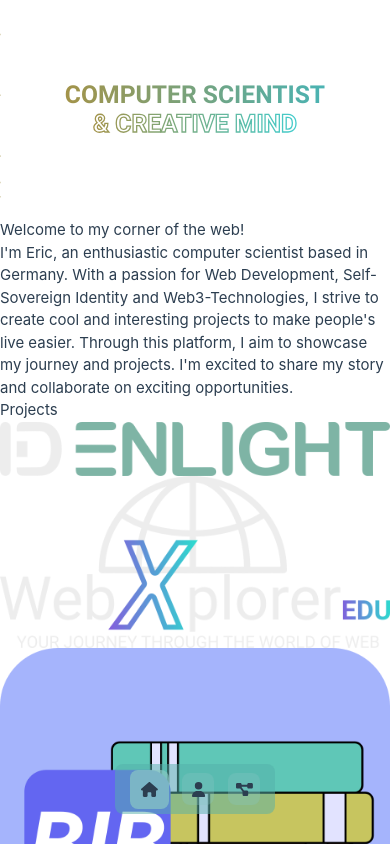
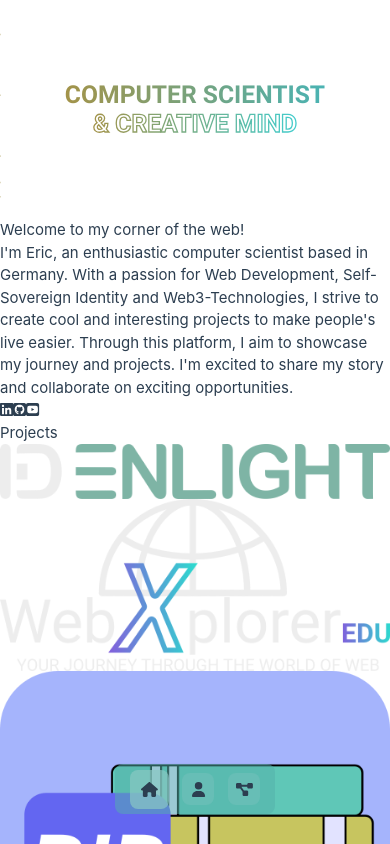
Before and after one commit to bieleric/bieleric.github.io.vue, a Vue app: page /projects/idenlight in a window 390 px wide. Built offline with nearby package versions, Linux system fonts and the light colour scheme.

Commit message:
[ADD] social to second page

```diff
--- a/src/views/HomeView.vue
+++ b/src/views/HomeView.vue
@@ -4,7 +4,7 @@
   import { useNavigationStore } from "@/stores/navigationStore";
   import { ref } from "vue";
   import { FontAwesomeIcon } from '@fortawesome/vue-fontawesome';
-  import { faStar } from '@fortawesome/free-solid-svg-icons';
+  import { faLinkedin, faSquareGithub, faSquareYoutube } from "@fortawesome/free-brands-svg-icons";
 
   const navigationStore = useNavigationStore();
 
@@ -17,10 +17,12 @@
     const pages = [page1, page2, page3, page4];
 
     pages.forEach(page => {
-      let rect = page.value.getBoundingClientRect();
+      if(page.value) {
+        let rect = page.value.getBoundingClientRect();
 
-      if(rect.top >= 0 && rect.left >= 0 && rect.bottom <= (window.innerHeight || el.clientHeight) && rect.right <= (window.innerWidth || el.clientWidth)) {
-        navigationStore.setCurrentPage(page.value.id)
+        if(rect.top >= 0 && rect.left >= 0 && rect.bottom <= (window.innerHeight || el.clientHeight) && rect.right <= (window.innerWidth || el.clientWidth)) {
+          navigationStore.setCurrentPage(page.value.id)
+        }
       }
     });
   }
@@ -36,6 +38,11 @@
     <div id="2" ref="page2" class="section h-dvh flex flex-col justify-center items-center">
       <p class="md:w-1/2 w-3/4 text-3xl mb-4">Welcome to my corner of the web!</p>
       <p class="md:w-1/2 w-3/4 font-thin text-xl">I'm Eric, an enthusiastic computer scientist based in Germany. With a passion for Web Development, Self-Sovereign Identity and Web3-Technologies, I strive to create cool and interesting projects to make people's live easier. Through this platform, I aim to showcase my journey and projects. I'm excited to share my story and collaborate on exciting opportunities.</p>
+      <div class="flex justify-evenly md:w-1/2 w-3/4 font-thin mt-8 text-3xl">
+        <a href="https://linkedin.com/in/eric-biele-ba9163185" target="_blank"><FontAwesomeIcon :icon="faLinkedin" /></a>
+        <a href="https://github.com/bieleric" target="_blank"><FontAwesomeIcon :icon="faSquareGithub" /></a>
+        <a href="#"><FontAwesomeIcon :icon="faSquareYoutube" /></a>
+      </div>
     </div>
 
     <div id="3" ref="page3" class="section h-dvh flex flex-col justify-center items-center">
```
